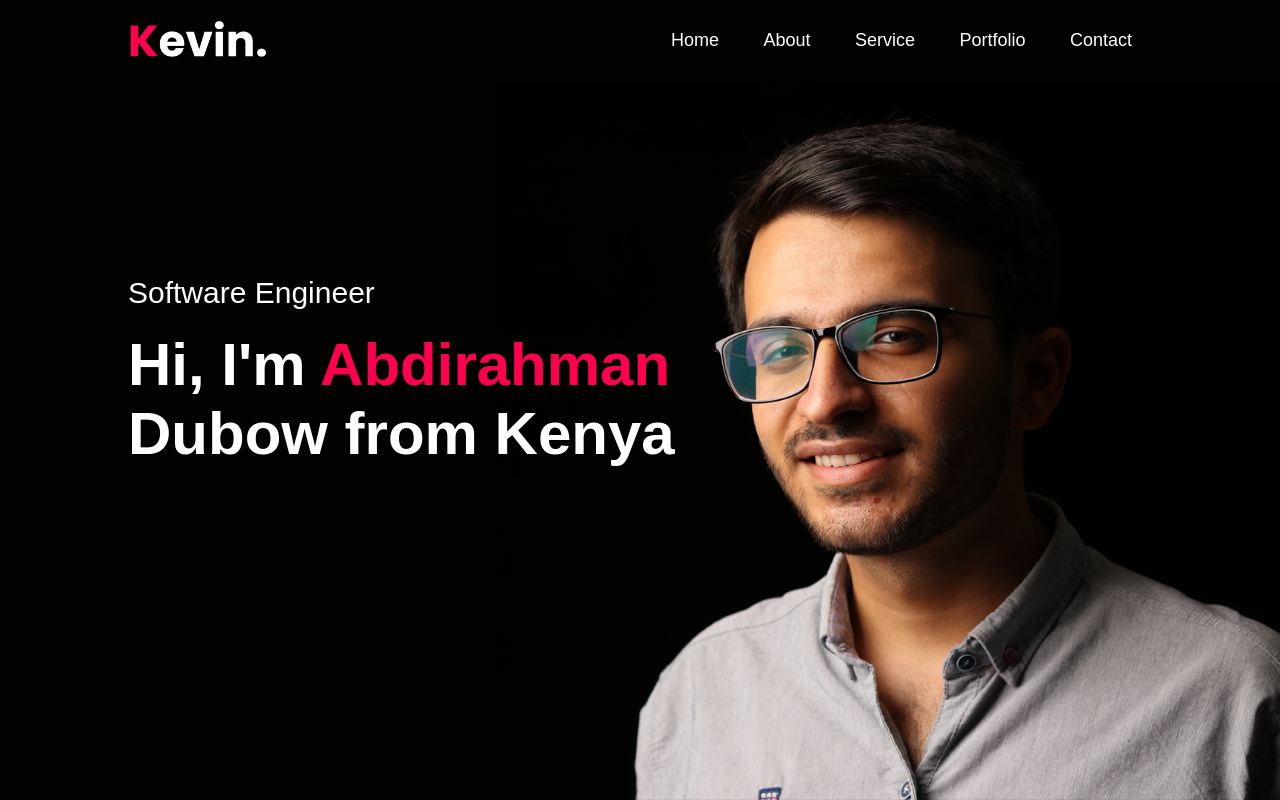
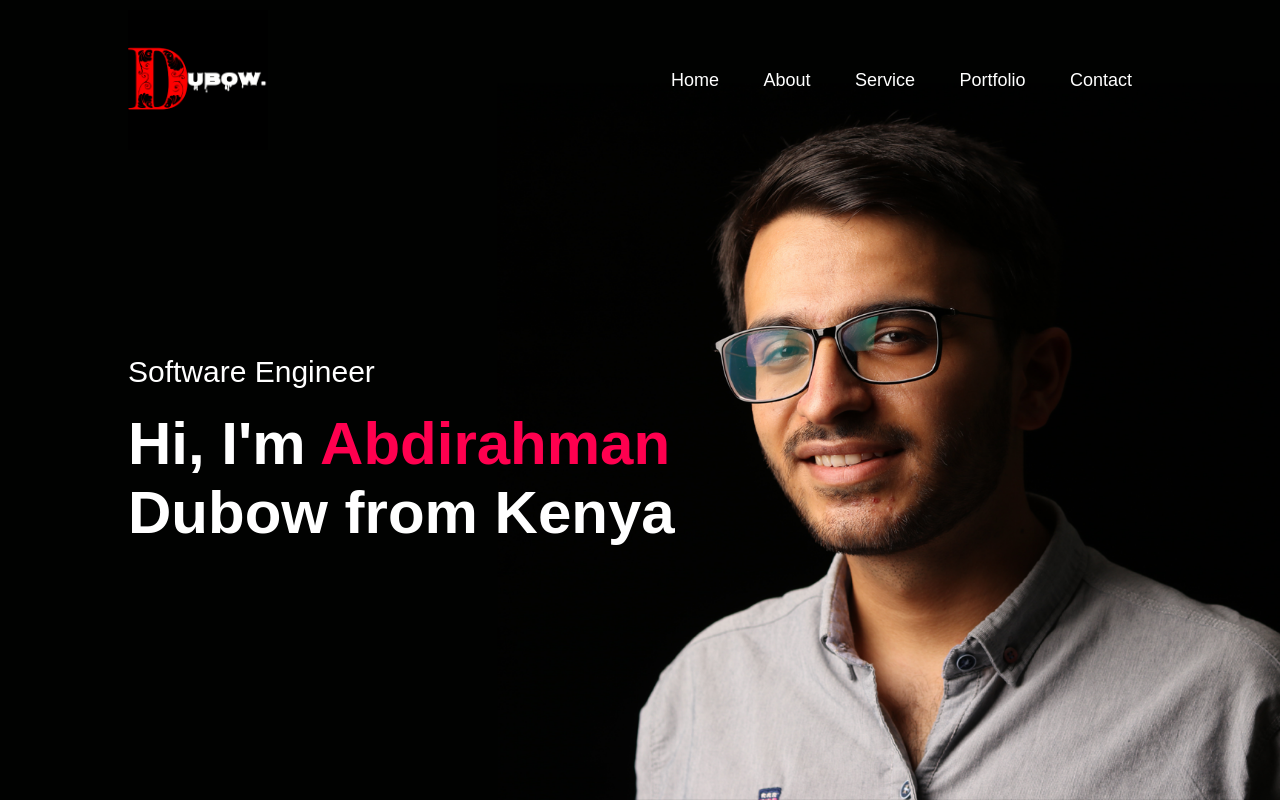
Before and after one commit to Dubow/MY-PORTFOLIO, a plain HTML site: page index.html in a window 1280 px wide. Drawn offline with Linux system fonts and the light colour scheme.

Commit message:
adding logo image

```diff
--- a/index.html
+++ b/index.html
@@ -10,7 +10,7 @@
     <div id="header">
         <div class="container">
             <nav>
-                <img src="images/logo.png" class="logo">
+                <img src="images/logs.png" class="logo">
                 <ul>
                     <li><a href="#">Home</a></li>
                     <li><a href="#">About</a></li>
```
Also changed, not shown: images/logo.png (deleted), images/logs.png (added).
